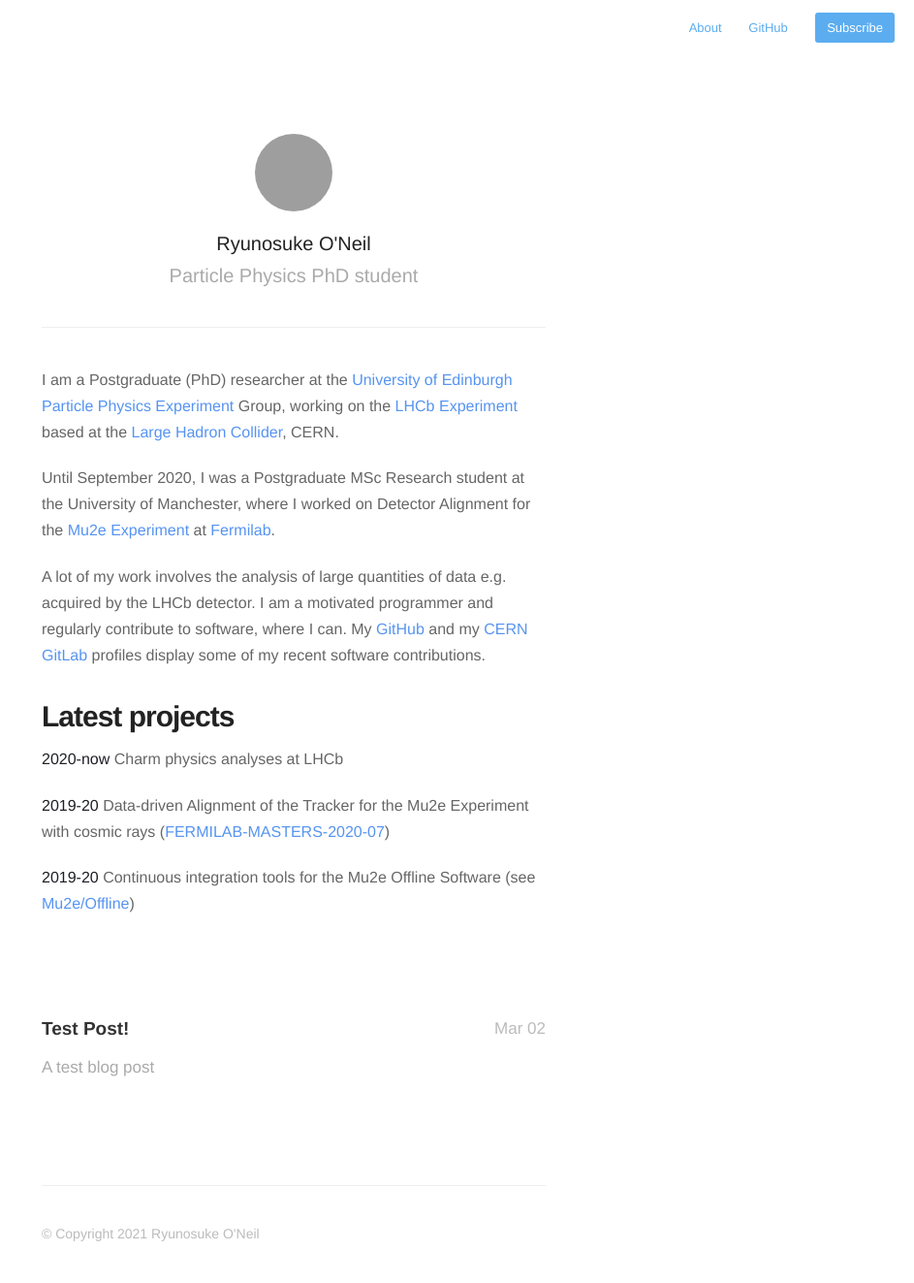
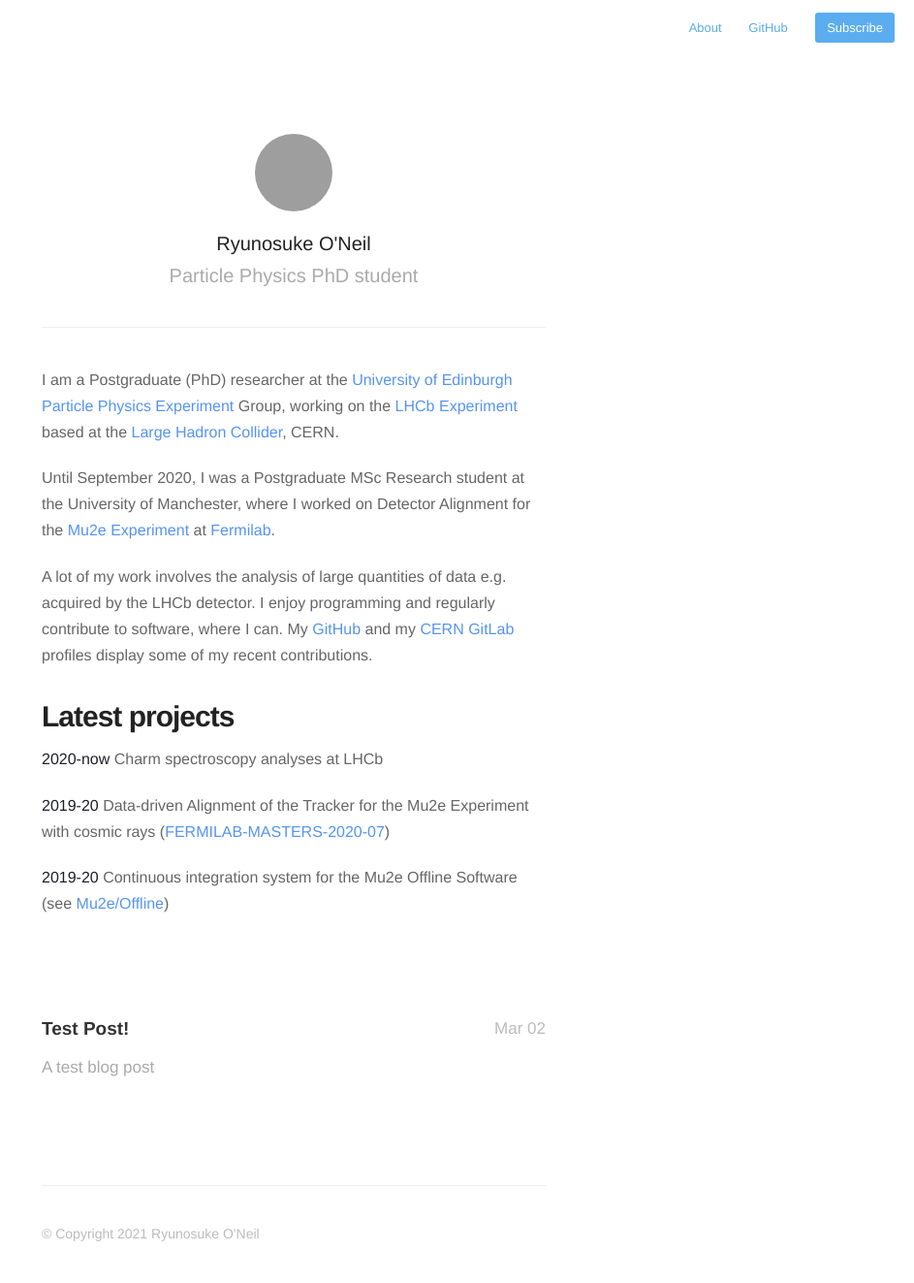
Before and after one commit to ryuwd/ryuwd.github.io, a Jekyll site: the page built from index.html, in a window 1280 px wide. Shown: the whole page at 97% size, without its empty margins (337-1280 px from the left). Built offline with Jekyll 4.4.1, drawn with Linux system fonts in a browser that asks for light colours; nearby versions of some CDN libraries; the list of posts is cut into pages by our own code; grey boxes are pictures that could not be loaded.

Commit message:
Update about-me.html

```diff
--- a/_includes/about-me.html
+++ b/_includes/about-me.html
@@ -8,20 +8,18 @@ Until September 2020, I was a Postgraduate MSc Research student at the Universit
 </p>
 
 <p>
-A lot of my work involves the analysis of large quantities of data e.g. acquired by the LHCb detector. I am a motivated programmer and regularly contribute to software, where I can.
-My <a href="https://github.com/ryuwd">GitHub</a> and my <a href="https://gitlab.cern.ch">CERN GitLab</a> profiles display some of my recent software contributions.
+A lot of my work involves the analysis of large quantities of data e.g. acquired by the LHCb detector. I enjoy programming and regularly contribute to software, where I can.
+My <a href="https://github.com/ryuwd">GitHub</a> and my <a href="https://gitlab.cern.ch/roneil">CERN GitLab</a> profiles display some of my recent contributions.
 </p>
 
 
 <h1>Latest projects</h1>
-
 <p>
-    <b>2020-now</b> Charm physics analyses at LHCb
+    <b>2020-now</b> Charm spectroscopy analyses at LHCb
 </p>
 <p>
     <b>2019-20</b> Data-driven Alignment of the Tracker for the Mu2e Experiment with cosmic rays (<a href="https://inspirehep.net/literature/1849484">FERMILAB-MASTERS-2020-07</a>)
 </p>
-
 <p>
-    <b>2019-20</b> Continuous integration tools for the Mu2e Offline Software (see <a href="https://github.com/Mu2e/Offline/pulls">Mu2e/Offline</a>)
+    <b>2019-20</b> Continuous integration system for the Mu2e Offline Software (see <a href="https://github.com/Mu2e/Offline/pulls">Mu2e/Offline</a>)
 </p>
```
